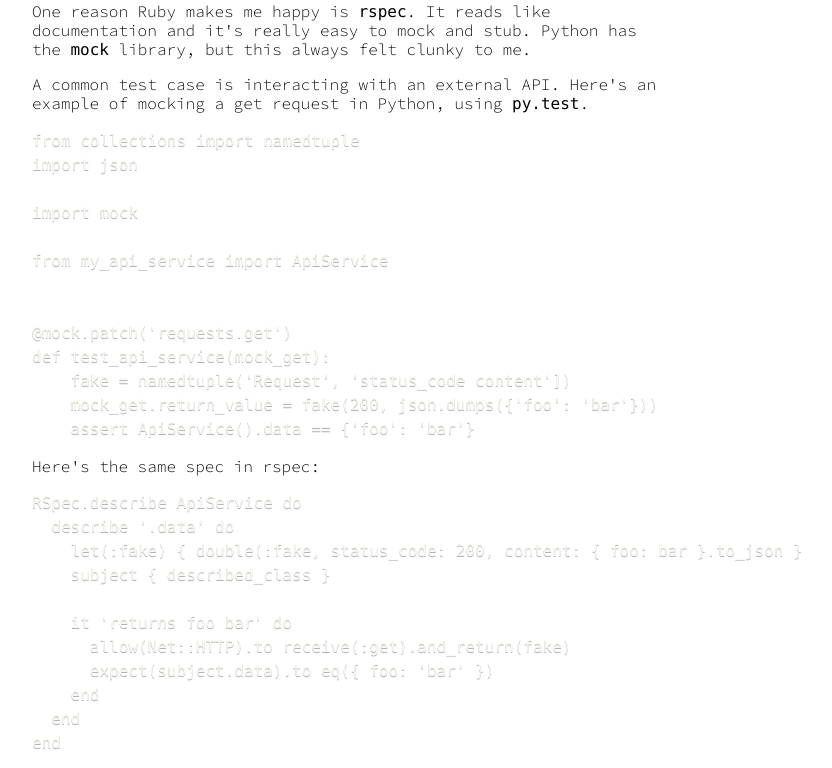
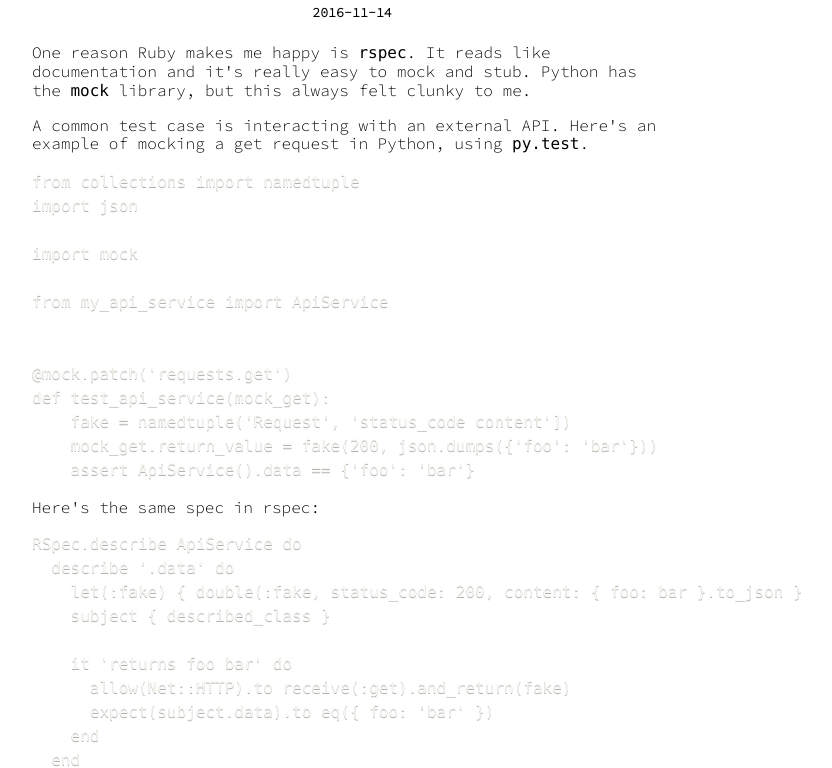
Before and after one commit to wohlgejm/jw5, an Eleventy site: page posts/2016-11-14-python-doubles.md in a window 1280 px wide. Shown: the part 204-972 px from the top of the page, without its empty margins (288-1120 px from the left). Built offline with nearby package versions, Linux system fonts and the light colour scheme; Eleventy itself is replaced by a stand-in of ours; code samples lack their colours; files that its build step writes are made by us from their sources.

Commit message:
Add date to posts

```diff
--- a/_includes/post.html
+++ b/_includes/post.html
@@ -3,4 +3,5 @@ layout: main.html
 ---
 
 <h3 class="tc"> {{ title }}</h1>
+<h5 class="tc"> {{ date | date: "%Y-%m-%d" }}</h1>
 <main>{{ content | safe }}</main>
```
